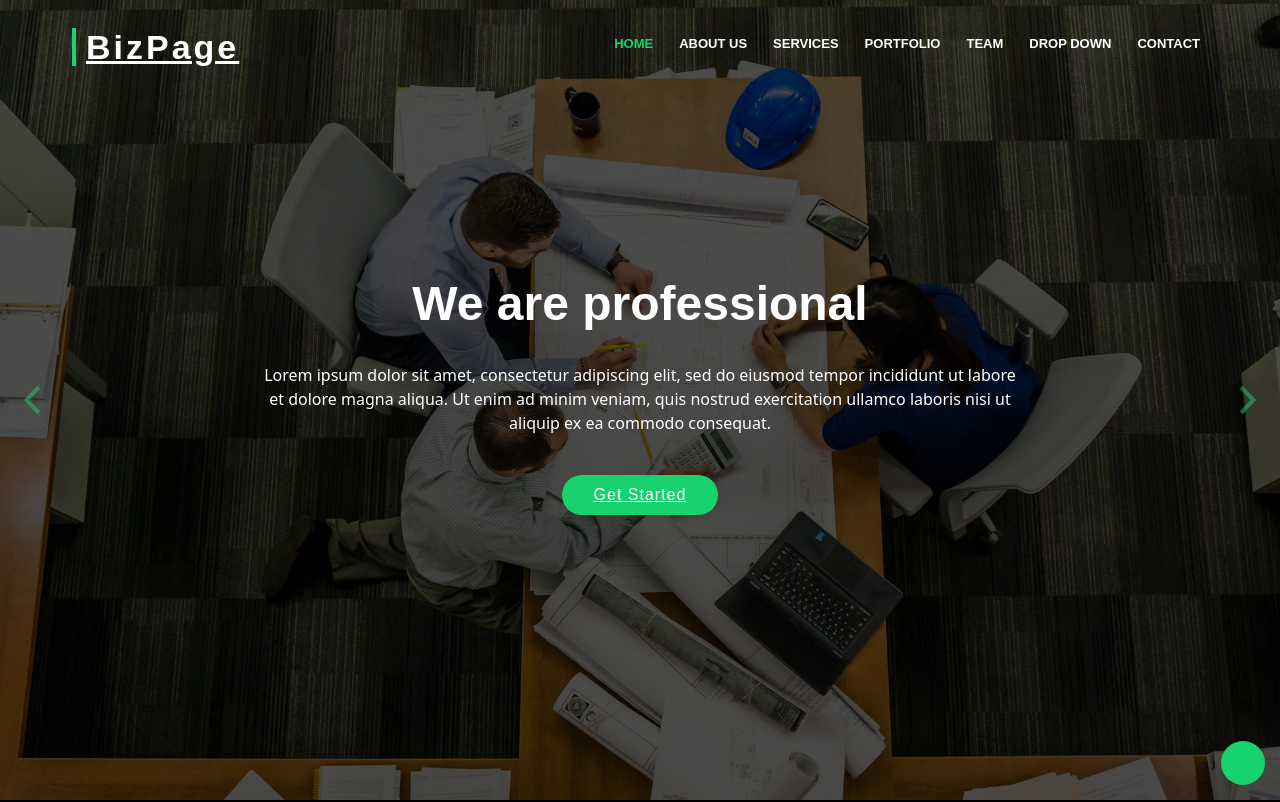
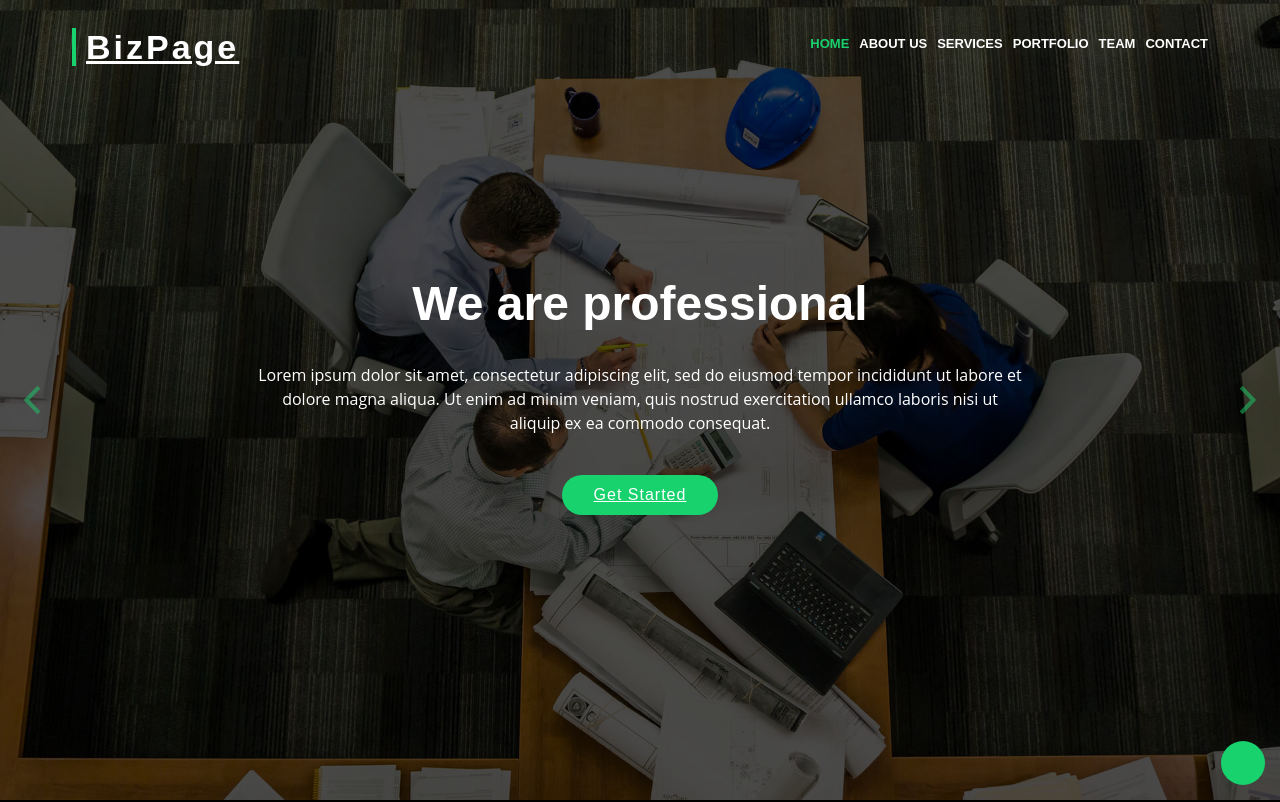
Before and after one commit to TharinduNimesh/tuition-app, a Nuxt app: page / in a window 1280 px wide. Shown: the top 802 px of the page. Built offline with nearby package versions, Linux system fonts and the light colour scheme; a web font is replaced by a local one.

Commit message:
Header Component

```diff
--- /dev/null
+++ b/components/Home/Header.vue
@@ -0,0 +1,28 @@
+<template>
+  <header id="header">
+    <div class="container-fluid">
+      <div id="logo" class="pull-left">
+        <h1><a href="#intro" class="scrollto">BizPage</a></h1>
+      </div>
+
+      <nav id="nav-menu-container">
+        <ul class="nav-menu">
+          <HomeHeaderItem name="Home" path="#intro" isActive="true" />
+          <HomeHeaderItem name="About Us" path="#about" />
+          <HomeHeaderItem name="Services" path="#services" />
+          <HomeHeaderItem name="Portfolio" path="#portfolio" />
+          <HomeHeaderItem name="Team" path="#team" />
+          <HomeHeaderItem name="Contact" path="#contact" />
+        </ul>
+      </nav>
+    </div>
+  </header>
+</template>
+
+<script>
+export default {};
+</script>
+
+<style scoped>
+@import url("~/assets/css/home/index.css");
+</style>
--- /dev/null
+++ b/components/Home/HeaderItem.vue
@@ -0,0 +1,15 @@
+<template>
+  <li :class="{ 'menu-active': isActive }">
+    <a :href="path">{{ name }}</a>
+  </li>
+</template>
+
+<script>
+export default {
+  props: ["name", "path", "isActive"],
+};
+</script>
+
+<style>
+@import url("~/assets/css/home/index.css");
+</style>
--- a/pages/index.vue
+++ b/pages/index.vue
@@ -1,43 +1,6 @@
 <template>
   <div>
-    <!--==========================
-  Header
-============================-->
-    <header id="header">
-      <div class="container-fluid">
-        <div id="logo" class="pull-left">
-          <h1><a href="#intro" class="scrollto">BizPage</a></h1>
-          <!-- Uncomment below if you prefer to use an image logo -->
-          <!-- <a href="#intro"><img src="img/logo.png" alt="" title="" /></a>-->
-        </div>
-
-        <nav id="nav-menu-container">
-          <ul class="nav-menu">
-            <li class="menu-active"><a href="#intro">Home</a></li>
-            <li><a href="#about">About Us</a></li>
-            <li><a href="#services">Services</a></li>
-            <li><a href="#portfolio">Portfolio</a></li>
-            <li><a href="#team">Team</a></li>
-            <li class="menu-has-children">
-              <a href="">Drop Down</a>
-              <ul>
-                <li><a href="#">Drop Down 1</a></li>
-                <li><a href="#">Drop Down 3</a></li>
-                <li><a href="#">Drop Down 4</a></li>
-                <li><a href="#">Drop Down 5</a></li>
-              </ul>
-            </li>
-            <li><a href="#contact">Contact</a></li>
-          </ul>
-        </nav>
-        <!-- #nav-menu-container -->
-      </div>
-    </header>
-    <!-- #header -->
-
-    <!--==========================
-  Intro Section
-============================-->
+    <HomeHeader />
     <section id="intro">
       <div class="intro-container">
         <div
```
